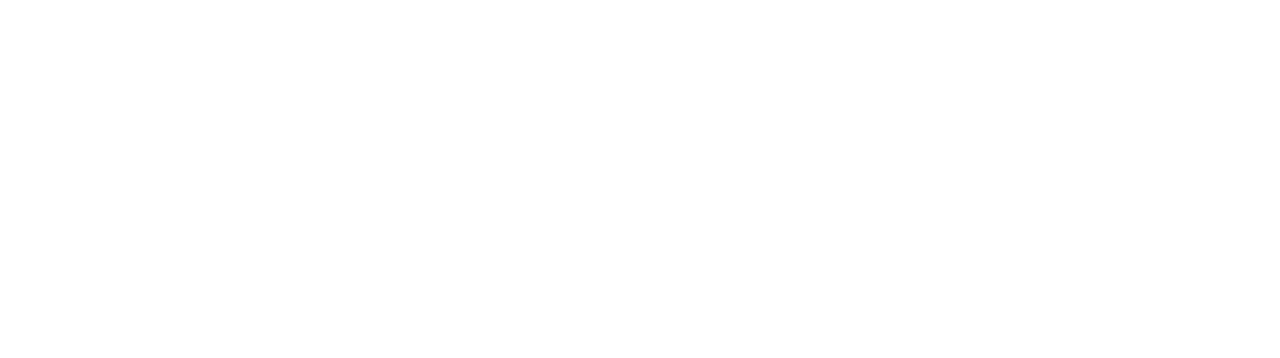
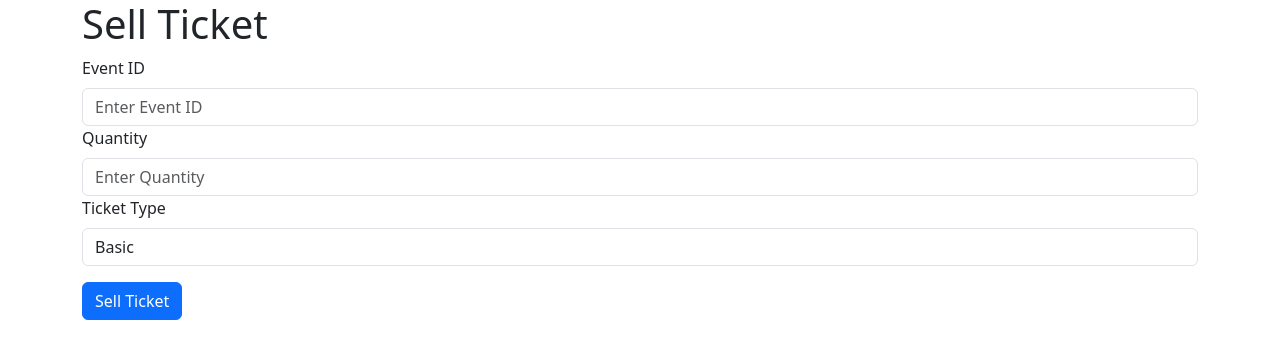
Before and after one commit to Elite1nnovators/TicketGuru-Sovellus, a React (Vite) app in the folder frontend/: page /sell-ticket in a window 1280 px wide. Before the commit this address had no page. Shown: the top 358 px of the page. Built offline with nearby package versions, Linux system fonts and the light colour scheme.

Commit message:
Lisätty sell ja print ticket komponentit ja toiminnallisuudet

```diff
--- a/frontend/src/App.jsx
+++ b/frontend/src/App.jsx
@@ -1,6 +1,8 @@
 import { BrowserRouter as Router, Routes, Route } from 'react-router-dom';
 import LoginForm from './components/LoginForm';
 import LandingPage from './components/LandingPage';
+import SellTicket from './components/SellTicket';
+import PrintTickets from './components/PrintTickets';
 
 function App() {
   return (
@@ -8,6 +10,8 @@
       <Routes>
         <Route path="/" element={<LoginForm />} />
         <Route path="/home" element={<LandingPage />} />
+        <Route path="/sell-ticket" element={<SellTicket />} />
+        <Route path="/print-tickets/:orderId" element={<PrintTickets />} />
       </Routes>
     </Router>
   );
--- a/frontend/src/components/LandingPage.jsx
+++ b/frontend/src/components/LandingPage.jsx
@@ -1,8 +1,15 @@
+import { Button } from "react-bootstrap";
+import { useNavigate } from "react-router-dom";
 const LandingPage = () => {
+    const navigate = useNavigate()
+    const handleSellTicket = () => {
+        navigate("/sell-ticket")
+    }
     return (
         <div>
             <h1>Welcome to TicketGuru!</h1>
             <p>Your ticket management system</p>
+            <Button onClick={handleSellTicket}>Sell ticket</Button>
         </div>
     )
 }
--- /dev/null
+++ b/frontend/src/components/PrintTickets.jsx
@@ -0,0 +1,61 @@
+import { useState, useEffect } from 'react';
+import { useParams } from 'react-router-dom';
+import { useAuth } from './AuthContext';
+import { QRCodeSVG } from 'qrcode.react';
+
+const PrintTickets = () => {
+    const { orderId } = useParams();
+    const { auth } = useAuth();
+    const [ticketCodes, setTicketCodes] = useState([]);
+    const [loading, setLoading] = useState(true);
+    const [error, setError] = useState('');
+
+    useEffect(() => {
+        const fetchTicketCodes = async () => {
+            const authHeader = `Basic ${btoa(`${auth.username}:${auth.password}`)}`;
+            try {
+                const response = await fetch(`http://localhost:8080/api/print-tickets/${orderId}`, {
+                    method: 'GET',
+                    headers: {
+                        'Authorization': authHeader,
+                    },
+                });
+
+                if (response.ok) {
+                    const data = await response.json();
+                    setTicketCodes(data.ticketCodes);
+                } else {
+                    const errorData = await response.json();
+                    setError(`Error: ${errorData.message}`);
+                }
+            } catch (err) {
+              console.log(err)
+                setError('Failed to fetch ticket codes.');
+            } finally {
+                setLoading(false);
+            }
+        };
+
+        fetchTicketCodes();
+    }, [orderId, auth]);
+
+    if (loading) return <p>Loading ticket codes...</p>;
+    if (error) return <p>{error}</p>;
+
+    return (
+        <div className="container">
+            <h1>Print Tickets</h1>
+            <p>Order ID: {orderId}</p>
+            <div className="d-flex flex-wrap">
+                {ticketCodes.map((code, index) => (
+                    <div key={index} className="m-3">
+                        <QRCodeSVG value={code} size={256} />
+                        <p>{code}</p>
+                    </div>
+                ))}
+            </div>
+        </div>
+    );
+};
+
+export default PrintTickets;
--- /dev/null
+++ b/frontend/src/components/SellTicket.jsx
@@ -0,0 +1,109 @@
+import { useState } from 'react';
+import { Button, Form } from 'react-bootstrap';
+import { useAuth } from './AuthContext';
+import { useNavigate } from 'react-router-dom';
+
+const SellTicket = () => {
+  const { auth } = useAuth();
+  const [selectedEventId, setSelectedEventId] = useState(''); // TODO Decide whether to look for events here, or in LandingPage
+  const [quantity, setQuantity] = useState('');
+  const [ticketType, setTicketType] = useState('Basic');
+  const [responseMessage, setResponseMessage] = useState('');
+  const [orderId, setOrderId] = useState(null);
+  const navigate = useNavigate();
+
+  const handleSubmit = async (e) => {
+    e.preventDefault();
+
+    const payload = {
+      selectedEventId: parseInt(selectedEventId, 10),
+      quantity: parseInt(quantity, 10),
+      ticketType,
+    };
+
+    const authHeader = `Basic ${btoa(`${auth.username}:${auth.password}`)}`;
+
+    try {
+      const response = await fetch('http://localhost:8080/api/sell', {
+        method: 'POST',
+        headers: {
+          'Content-Type': 'application/json',
+          Authorization: authHeader,
+        },
+        body: JSON.stringify(payload),
+      });
+
+      if (response.ok) {
+        const data = await response.json();
+        setOrderId(data.orderId);
+        setResponseMessage(
+          `Ticket sold successfully! Order ID: ${data.orderId}`
+        );
+      } else {
+        const error = await response.json();
+        setResponseMessage(`Error: ${error.message}`);
+      }
+    } catch (err) {
+      console.log(err);
+      setResponseMessage('An error occurred while selling the ticket.');
+    }
+  };
+
+  const handlePrint = () => {
+    if (orderId) {
+      navigate(`/print-tickets/${orderId}`);
+    }
+  };
+
+  return (
+    <div className="container">
+      <h1>Sell Ticket</h1>
+      <Form onSubmit={handleSubmit}>
+        <Form.Group controlId="formEventId">
+          <Form.Label>Event ID</Form.Label>
+          <Form.Control
+            type="number"
+            placeholder="Enter Event ID"
+            value={selectedEventId}
+            onChange={(e) => setSelectedEventId(e.target.value)}
+            required
+          />
+        </Form.Group>
+
+        <Form.Group controlId="formQuantity">
+          <Form.Label>Quantity</Form.Label>
+          <Form.Control
+            type="number"
+            placeholder="Enter Quantity"
+            value={quantity}
+            onChange={(e) => setQuantity(e.target.value)}
+            required
+          />
+        </Form.Group>
+
+        <Form.Group controlId="formTicketType">
+          <Form.Label>Ticket Type</Form.Label>
+          <Form.Control
+            as="select"
+            value={ticketType}
+            onChange={(e) => setTicketType(e.target.value)}>
+            <option value="Basic">Basic</option>
+            <option value="VIP">VIP</option>
+          </Form.Control>
+        </Form.Group>
+
+        <Button variant="primary" type="submit" className="mt-3">
+          Sell Ticket
+        </Button>
+      </Form>
+      {responseMessage && <p className="mt-3">{responseMessage}</p>}
+      {orderId && (
+        <Button variant="secondary" className="mt-3" onClick={handlePrint}>
+          Print Tickets
+        </Button>
+      )}
+    </div>
+  );
+};
+
+export default SellTicket;
```
Lines whose indentation alone changed are shown as unchanged.
